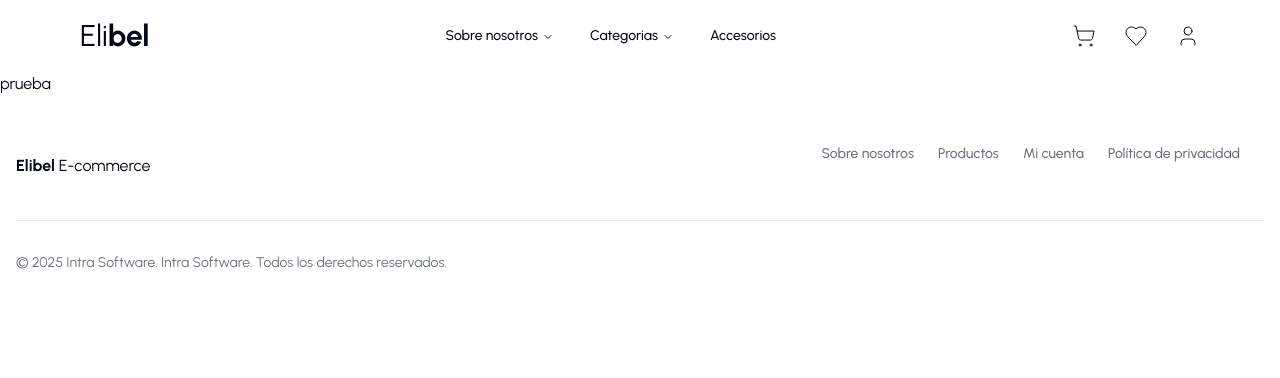
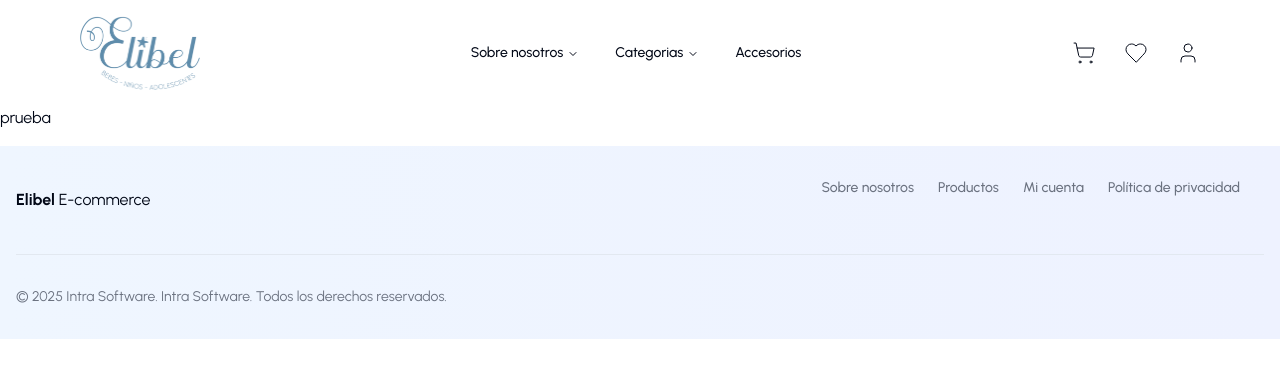
Before and after one commit to francoarmando1911/frontend-elibel, a Next.js app: page / in a window 1280 px wide. Shown: the top 378 px of the page. Built offline with nearby package versions, Linux system fonts and the light colour scheme.

Commit message:
prueba elibel

```diff
--- a/src/components/footer.tsx
+++ b/src/components/footer.tsx
@@ -10,7 +10,7 @@ const dataFooter = [
 
 const Footer = () => {
     return (
-        <footer className="mt-4">
+        <footer className="mt-4 bg-gradient-to-r from-blue-50 to-indigo-50">
             <div className="w-full max-w-screen-xl mx-auto p-4 md:py-8">
                 <div className="flex flex-col sm:flex-row sm:justify-between items-center">
                     <p className="font-bold">Elibel <span className="font-normal">E-commerce</span></p>
--- a/src/components/navbar.tsx
+++ b/src/components/navbar.tsx
@@ -1,33 +1,39 @@
 "use client"
 
 import { Heart, ShoppingCart, User } from "lucide-react";
+import Link from "next/link";
+import Image from "next/image";
+import MenuList from "./menu-list";
 import { useRouter } from "next/navigation";
-import MenuList from "./menu-list";
 import ItemsMenuMobile from "./items-menu-mobile";
 
 const Navbar = () => {
-
   const router = useRouter();
 
   return (
-    <div className="flex items-center justify-between p-4 mx-auto cursosr-pointer sm:max-w-4xl md:max-w-6xl">
-      <h1 className="text-3xl" onClick={() => router.push("/")}>Eli
-        <span className="font-bold">bel</span>
-      </h1>
-      <div className="itemse-center justify-between hidden sm:flex">
-        <MenuList/>
+    <div className="flex items-center justify-between p-4 mx-auto cursor-pointer sm:max-w-4xl md:max-w-6xl">
+      {/* Logo con Link */}
+      <Link href="/">
+        <Image
+          src="/logo1.png"
+          alt="Logo de Elibel"
+          width={120}
+          height={40}
+          className="object-contain"
+        />
+      </Link>
+
+      <div className="items-center justify-between hidden sm:flex">
+        <MenuList />
       </div>
       <div className="flex sm:hidden">
-        <ItemsMenuMobile/>
+        <ItemsMenuMobile />
       </div>
       <div className="flex items-center justify-between gap-2 sm:gap-7">
-        <ShoppingCart strokeWidth="1" className="cursor-pointer" onClick={() => router.push("/cart")}/>
-
+        <ShoppingCart strokeWidth="1" className="cursor-pointer" onClick={() => router.push("/cart")} />
         <Heart strokeWidth="1" className="cursor-pointer" onClick={() => router.push("/loved-products")} />
-
-        <User strokeWidth="1" className="cursor-pointer"/>
+        <User strokeWidth="1" className="cursor-pointer" />
       </div>
-
     </div>
   );
 }
```
Also changed, not shown: public/icono.png (added), public/logo1.png (added).
